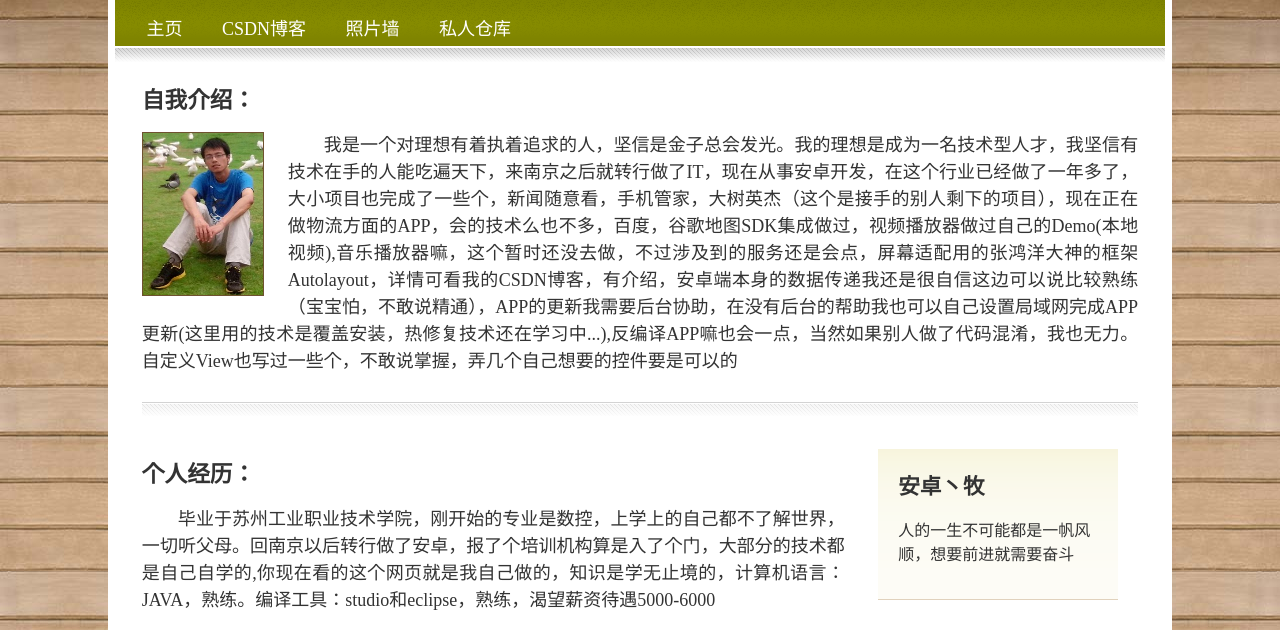
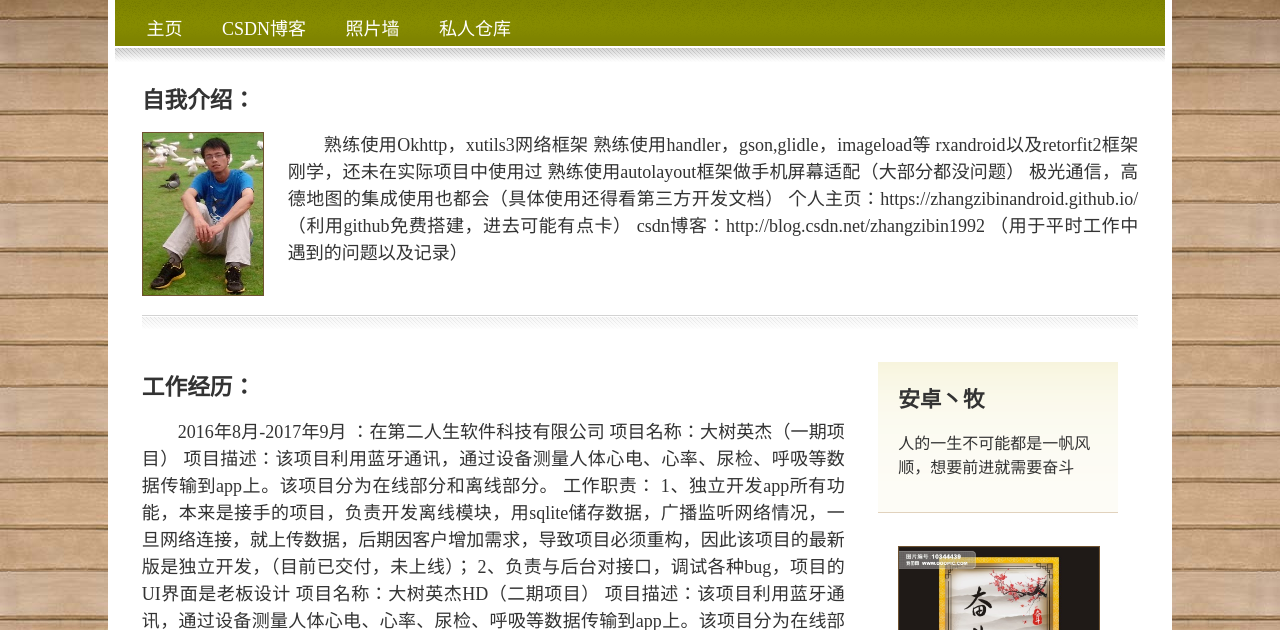
Before and after one commit to zhangzibinAndroid/zhangzibinAndroid.github.io, a plain HTML site: page index.html in a window 1280 px wide. Shown: the part 165-795 px from the top of the page. Drawn offline with Linux system fonts and the light colour scheme.

Commit message:
修改简介

```diff
--- a/index.html
+++ b/index.html
@@ -49,7 +49,14 @@
 
 
 				<img src="images/pic1.jpg" width="120" height="162" class="left" alt="A chinese lion statue" />
-				<font face = "楷体" size = 4><p>    我是一个对理想有着执着追求的人，坚信是金子总会发光。我的理想是成为一名技术型人才，我坚信有技术在手的人能吃遍天下，来南京之后就转行做了IT，现在从事安卓开发，在这个行业已经做了一年多了，大小项目也完成了一些个，新闻随意看，手机管家，大树英杰（这个是接手的别人剩下的项目），现在正在做物流方面的APP，会的技术么也不多，百度，谷歌地图SDK集成做过，视频播放器做过自己的Demo(本地视频),音乐播放器嘛，这个暂时还没去做，不过涉及到的服务还是会点，屏幕适配用的张鸿洋大神的框架Autolayout，详情可看我的CSDN博客，有介绍，安卓端本身的数据传递我还是很自信这边可以说比较熟练（宝宝怕，不敢说精通），APP的更新我需要后台协助，在没有后台的帮助我也可以自己设置局域网完成APP更新(这里用的技术是覆盖安装，热修复技术还在学习中...),反编译APP嘛也会一点，当然如果别人做了代码混淆，我也无力。自定义View也写过一些个，不敢说掌握，弄几个自己想要的控件要是可以的</p></font>
+				<font face = "楷体" size = 4><p> 熟练使用Okhttp，xutils3网络框架
+    熟练使用handler，gson,glidle，imageload等
+    rxandroid以及retorfit2框架刚学，还未在实际项目中使用过
+    熟练使用autolayout框架做手机屏幕适配（大部分都没问题）
+    极光通信，高德地图的集成使用也都会（具体使用还得看第三方开发文档）
+    个人主页：https://zhangzibinandroid.github.io/  （利用github免费搭建，进去可能有点卡）
+
+  csdn博客：http://blog.csdn.net/zhangzibin1992 （用于平时工作中遇到的问题以及记录）</p></font>
 
 
 			</div>
@@ -65,10 +72,35 @@
 
 
 				<div class="post">
-					<h3>个人经历：</h3>
+					<h3>工作经历：</h3>
 					<div class="contentarea">
 
-						<font face = "楷体" size = 4><p>毕业于苏州工业职业技术学院，刚开始的专业是数控，上学上的自己都不了解世界，一切听父母。回南京以后转行做了安卓，报了个培训机构算是入了个门，大部分的技术都是自己自学的,你现在看的这个网页就是我自己做的，知识是学无止境的，计算机语言：JAVA，熟练。编译工具：studio和eclipse，熟练，渴望薪资待遇5000-6000</p></font>
+						<font face = "楷体" size = 4><p>2016年8月-2017年9月 ：在第二人生软件科技有限公司
+
+
+
+项目名称：大树英杰（一期项目）
+项目描述：该项目利用蓝牙通讯，通过设备测量人体心电、心率、尿检、呼吸等数据传输到app上。该项目分为在线部分和离线部分。
+工作职责：
+1、独立开发app所有功能，本来是接手的项目，负责开发离线模块，用sqlite储存数据，广播监听网络情况，一旦网络连接，就上传数据，后期因客户增加需求，导致项目必须重构，因此该项目的最新版是独立开发，（目前已交付，未上线）；
+2、负责与后台对接口，调试各种bug，项目的UI界面是老板设计
+
+
+
+
+项目名称：大树英杰HD（二期项目）
+项目描述：该项目利用蓝牙通讯，通过设备测量人体心电、心率、尿检、呼吸等数据传输到app上。该项目分为在线部分和离线部分。该项目与一期项目不同之处在于其中有一款蓝牙设备进行了更改，该设备比较贵重，客户要求开发二期给另一批客户使用（目前已交付，未上线）
+工作职责：
+1、独立开发、负责和后台对接口以及做好蓝牙连接
+2、负责调试和维护项目以及后续项目的升级处理
+
+
+项目名称：健康检测仪
+项目描述：该项目是从大树英杰一期项目里的一个蓝牙模块，客户要求提取出来，独立做成一个app，该项目可以测量四大模块，心电、血压/心率、血氧、体温。
+难点在于需要自定义View绘制心电图（目前已交付，未上线）。
+工作职责：
+1、独立开发、负责和后台对接口以及做好蓝牙连接
+2、负责调试和维护项目以及后续项目的升级处理</p></font>
 
 					</div>
 				</div>
```
